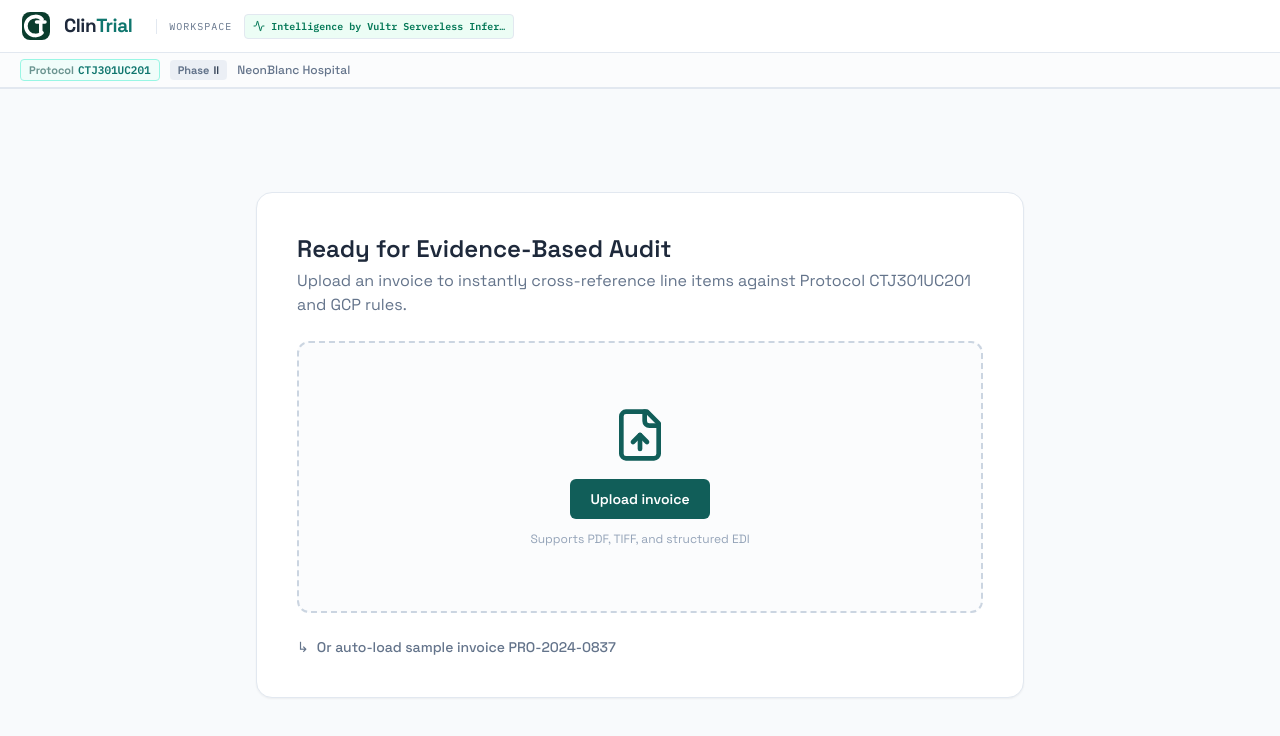
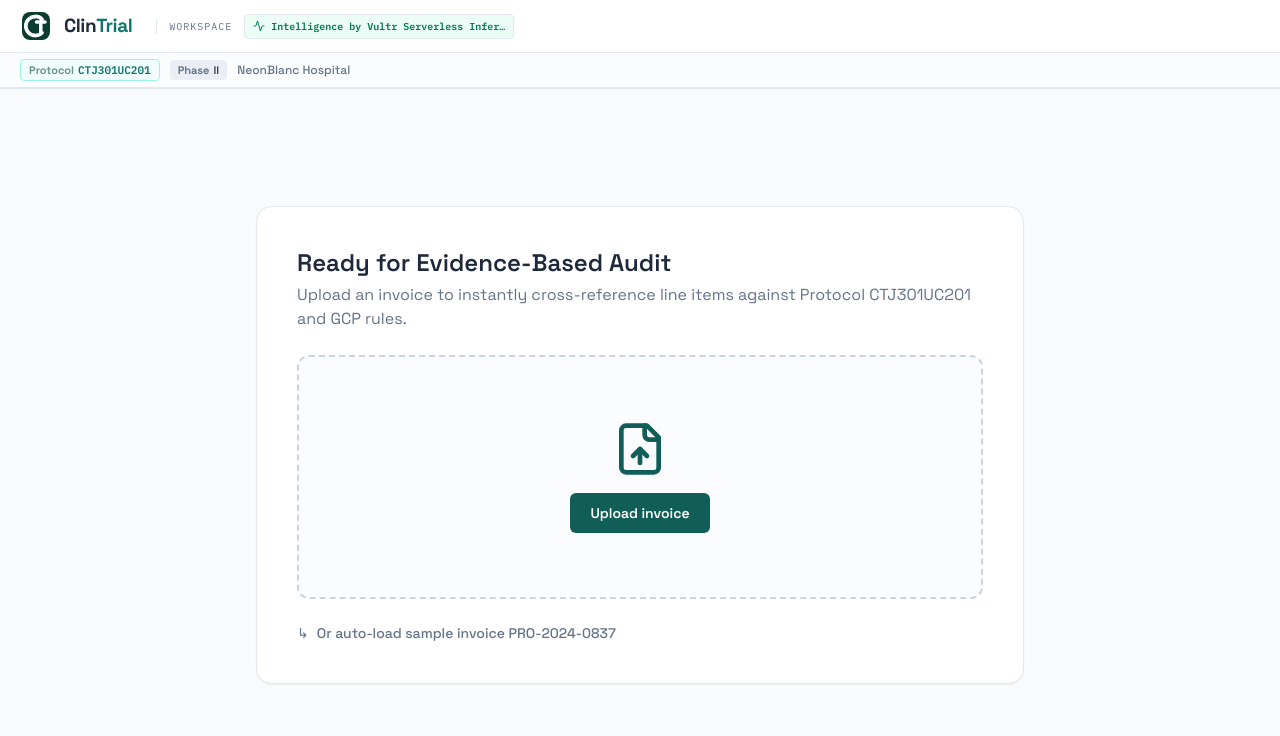
Before and after one commit to IvanMiao/Raise-Hackathon-Clintrial, a Next.js app: page /workspace in a window 1280 px wide. Shown: the top 736 px of the page. Built offline with nearby package versions, Linux system fonts and the light colour scheme.

Commit message:
fix: remove upload format helper text

```diff
--- a/app/ClinTrialWorkspace.tsx
+++ b/app/ClinTrialWorkspace.tsx
@@ -1963,9 +1963,6 @@ export function ClinTrialWorkspace() {
               >
                 Upload invoice
               </button>
-              <p className="text-xs text-slate-400 mt-3">
-                Supports PDF, TIFF, and structured EDI
-              </p>
             </div>
             <button
               className="mt-6 text-sm font-medium text-slate-500 hover:text-teal-700 flex items-center gap-2"
```
